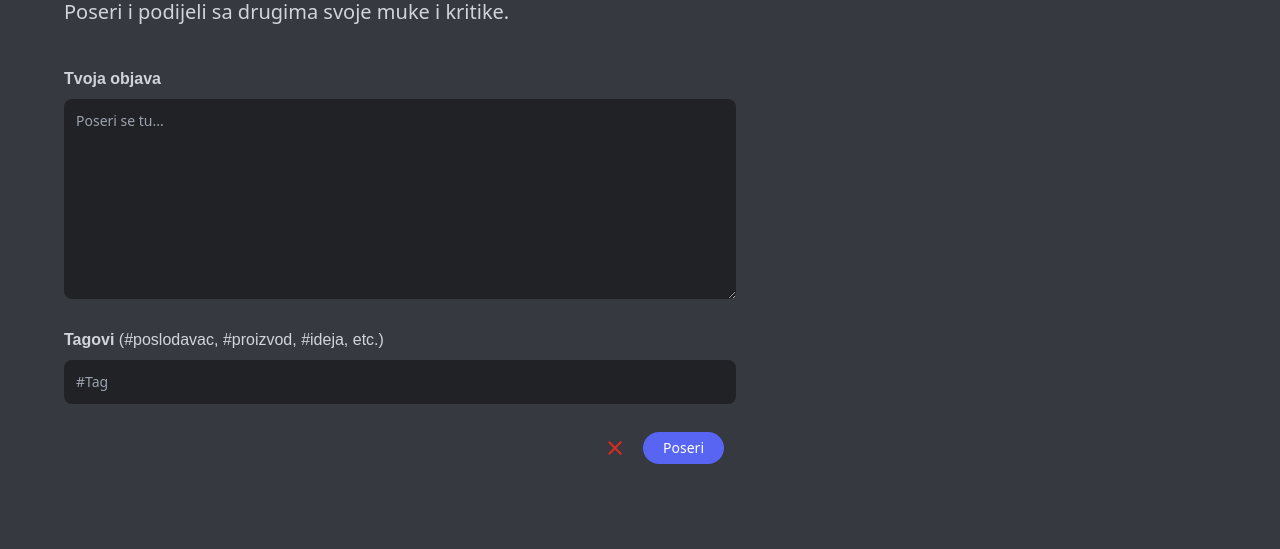
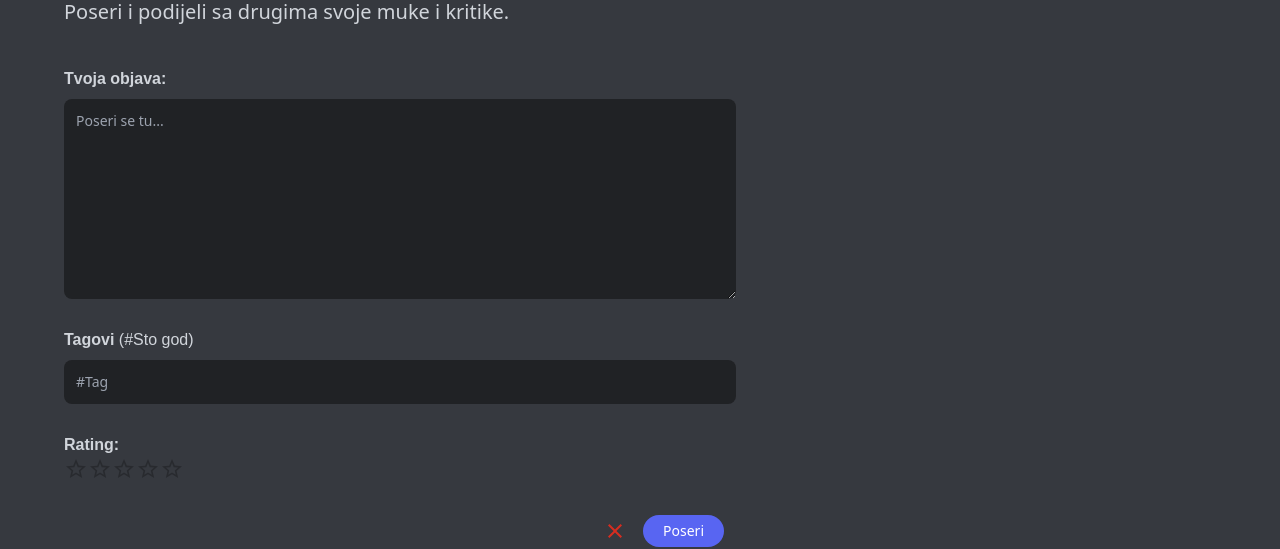
Before and after one commit to marinkres/search, a Next.js app: page /create-prompt in a window 1280 px wide. Shown: the part 212-761 px from the top of the page. Built offline with nearby package versions, Linux system fonts and the light colour scheme; no server answers.

Commit message:
rating stars

```diff
--- a/app/api/prompt/[id]/route.js
+++ b/app/api/prompt/[id]/route.js
@@ -24,7 +24,7 @@ export const GET = async (request, { params }) => {
 }
 
 export const PATCH = async (request, { params }) => {
-    const { prompt, tag } = await request.json();
+    const { prompt, tag, rating } = await request.json();
 
     try {
         await connectToDB();
@@ -39,6 +39,7 @@ export const PATCH = async (request, { params }) => {
         // Update the prompt with new data
         existingPrompt.prompt = prompt;
         existingPrompt.tag = tag;
+        existingPrompt.rating = rating;
 
         await existingPrompt.save();
 
--- a/app/api/prompt/new/route.js
+++ b/app/api/prompt/new/route.js
@@ -2,11 +2,11 @@ import Prompt from "@models/prompt";
 import { connectToDB } from "@utils/database";
 
 export const POST = async (request) => {
-    const { userId, prompt, tag } = await request.json();
+    const { userId, prompt, tag, rating } = await request.json();
 
     try {
         await connectToDB();
-        const newPrompt = new Prompt({ creator: userId, prompt, tag });
+        const newPrompt = new Prompt({ creator: userId, prompt, tag, rating });
 
         await newPrompt.save();
         return new Response(JSON.stringify(newPrompt), { status: 201 })
--- a/app/create-prompt/page.jsx
+++ b/app/create-prompt/page.jsx
@@ -11,7 +11,7 @@ const CreatePrompt = () => {
   const { data: session } = useSession();
 
   const [submitting, setIsSubmitting] = useState(false);
-  const [post, setPost] = useState({ prompt: "", tag: "" });
+  const [post, setPost] = useState({ prompt: "", tag: "", rating: ""});
 
   const createPrompt = async (e) => {
     e.preventDefault();
@@ -24,6 +24,7 @@ const CreatePrompt = () => {
           prompt: post.prompt,
           userId: session?.user.id,
           tag: post.tag,
+          rating: post.rating,
         }),
       });
 
--- a/app/update-prompt/page.jsx
+++ b/app/update-prompt/page.jsx
@@ -10,7 +10,7 @@ const UpdatePrompt = () => {
   const searchParams = useSearchParams();
   const promptId = searchParams.get("id");
 
-  const [post, setPost] = useState({ prompt: "", tag: "", });
+  const [post, setPost] = useState({ prompt: "", tag: "", rating: ""});
   const [submitting, setIsSubmitting] = useState(false);
 
   useEffect(() => {
@@ -21,6 +21,7 @@ const UpdatePrompt = () => {
       setPost({
         prompt: data.prompt,
         tag: data.tag,
+        rating: data.rating,
       });
     };
 
@@ -39,6 +40,7 @@ const UpdatePrompt = () => {
         body: JSON.stringify({
           prompt: post.prompt,
           tag: post.tag,
+          rating: post.rating,
         }),
       });
 
--- a/components/Form.jsx
+++ b/components/Form.jsx
@@ -1,5 +1,7 @@
 import Link from "next/link";
 import CloseIcon from '@mui/icons-material/Close';
+import Rating from '@mui/material/Rating';
+
 const Form = ({ type, post, setPost, submitting, handleSubmit }) => {
   return (
     <section className='w-full max-w-full flex-start flex-col'>
@@ -16,7 +18,7 @@ const Form = ({ type, post, setPost, submitting, handleSubmit }) => {
       >
         <label>
           <span className='font-satoshi font-semibold text-base text-gray-300'>
-            Tvoja objava
+            Tvoja objava:
           </span>
 
           <textarea
@@ -33,7 +35,7 @@ const Form = ({ type, post, setPost, submitting, handleSubmit }) => {
           <span className='font-satoshi font-semibold text-base text-gray-300'>
             Tagovi{" "}
             <span className='font-normal'>
-              (#poslodavac, #proizvod, #ideja, etc.)
+              (#Sto god)
             </span>
           </span>
           <input
@@ -46,6 +48,20 @@ const Form = ({ type, post, setPost, submitting, handleSubmit }) => {
             style={{ backgroundColor: '#202225', borderColor: "#23272a", color: 'white'}}
           />
         </label>
+        <label>
+            <span className='font-satoshi font-semibold text-base text-gray-300'>
+              Rating:
+            </span>
+            <div>
+              <Rating
+                name="rating"
+                value={post.rating}
+                onChange={(event, newValue) => {
+                  setPost({ ...post, rating: newValue });
+                }}
+              />
+            </div>
+          </label>
 
         <div className='flex-end mx-3 mb-5 gap-4'>
           <Link href='/' className='crveno text-sm'>
--- a/components/PromptCard.jsx
+++ b/components/PromptCard.jsx
@@ -5,6 +5,8 @@ import Image from "next/image";
 import { useSession } from "next-auth/react";
 import { usePathname, useRouter } from "next/navigation";
 import { Person } from "@mui/icons-material";
+import Rating from '@mui/material/Rating';
+
 const PromptCard = ({ post, handleEdit, handleDelete, handleTagClick }) => {
   const { data: session } = useSession();
   const pathName = usePathname();
@@ -79,6 +81,8 @@ const PromptCard = ({ post, handleEdit, handleDelete, handleTagClick }) => {
       </div>
 
       <p className='my-4 font-satoshi text-sm text-gray-300'>{post.prompt}</p>
+      {/* Display the rating data using the Material-UI Rating component */}
+      <Rating name="read-only" value={post.rating} readOnly />
       <p
         className='font-inter text-sm bluemoje cursor-pointer'
         onClick={() => handleTagClick && handleTagClick(post.tag)}
--- a/models/prompt.js
+++ b/models/prompt.js
@@ -12,7 +12,11 @@ const PromptSchema = new Schema({
   tag: {
     type: String,
     required: [true, 'Tag is required.'],
-  }
+  },
+  rating: {
+    type: Number,
+    required: [true, 'Rating is required.'],
+  },
 });
 
 const Prompt = models.Prompt || model('Prompt', PromptSchema);
--- a/package.json
+++ b/package.json
@@ -25,6 +25,7 @@
     "react-dom": "18.2.0",
     "react-loading-skeleton": "^3.3.1",
     "react-spinners": "^0.13.8",
+    "react-star-ratings": "^2.3.0",
     "tailwindcss": "3.3.2"
   }
 }
```
Also changed, not shown: 1 other file (tests, documents, lock files or other folders).
